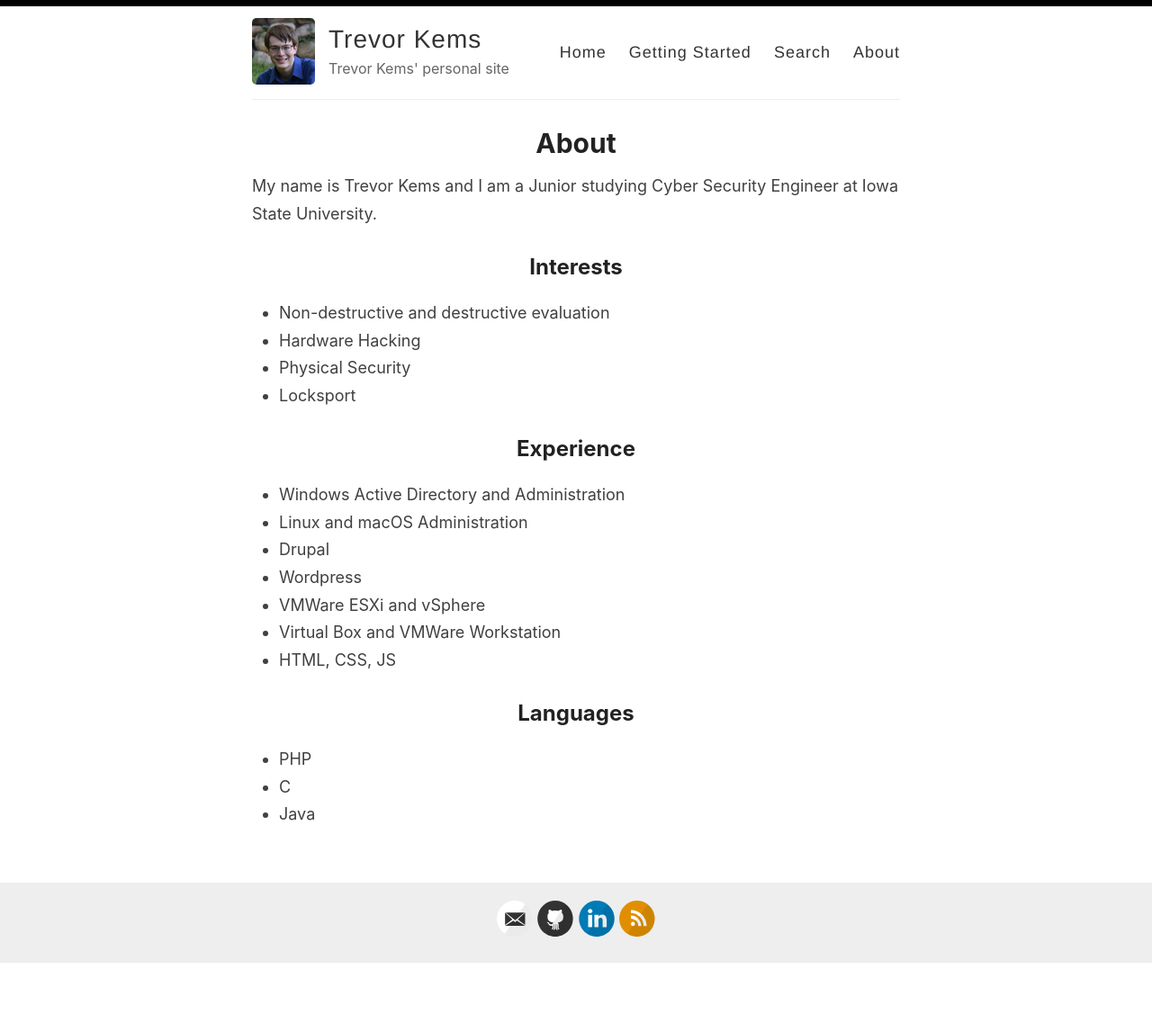
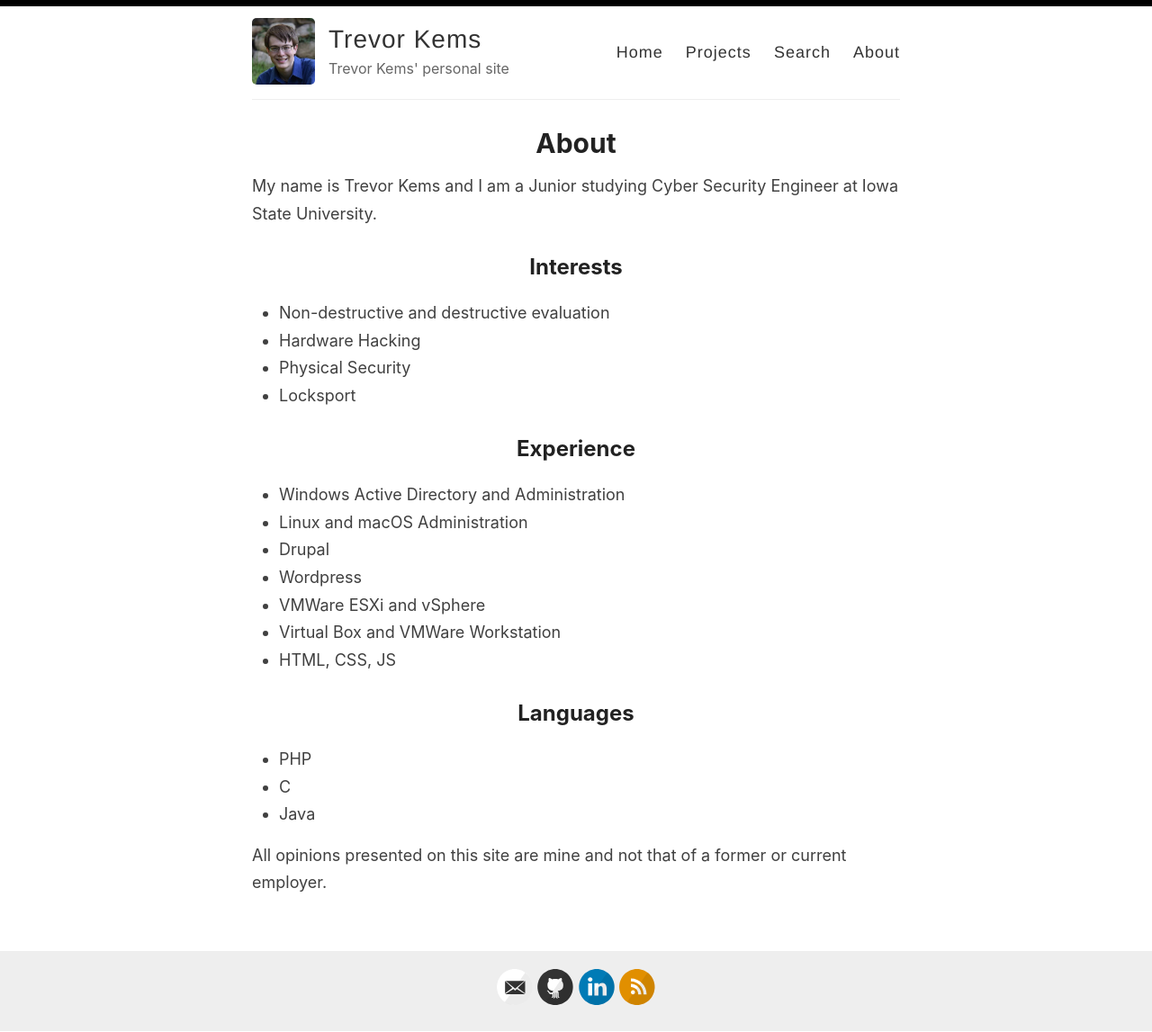
Before and after one commit to TKems/tkems.github.io, a Jekyll site: the page built from _pages/about.md, in a window 1280 px wide. Shown: the whole page at 90% size. Built offline with Jekyll 4.4.1, drawn with Linux system fonts in a browser that asks for light colours; before the commit the page ends 1070 px from its top, so only the background shows below that.

Commit message:
Updaing default banner and added projects page

```diff
--- a/_layouts/default.html
+++ b/_layouts/default.html
@@ -28,7 +28,7 @@
 
             <nav>
               <a href="{{ site.baseurl }}/">Home</a>
-              <a href="{{ site.baseurl }}/getting-started">Getting Started</a>
+              <a href="{{ site.baseurl }}/projects">Projects</a>
               <a href="{{ site.baseurl }}/search">Search</a>
               <a href="{{ site.baseurl }}/about">About</a>
             </nav>
--- a/_pages/about.md
+++ b/_pages/about.md
@@ -27,3 +27,6 @@ My name is Trevor Kems and I am a Junior studying Cyber Security Engineer at Iow
 - PHP
 - C
 - Java
+
+
+All opinions presented on this site are mine and not that of a former or current employer.
```
Also changed, not shown: _pages/projects.md (added, +9 -0 lines).
